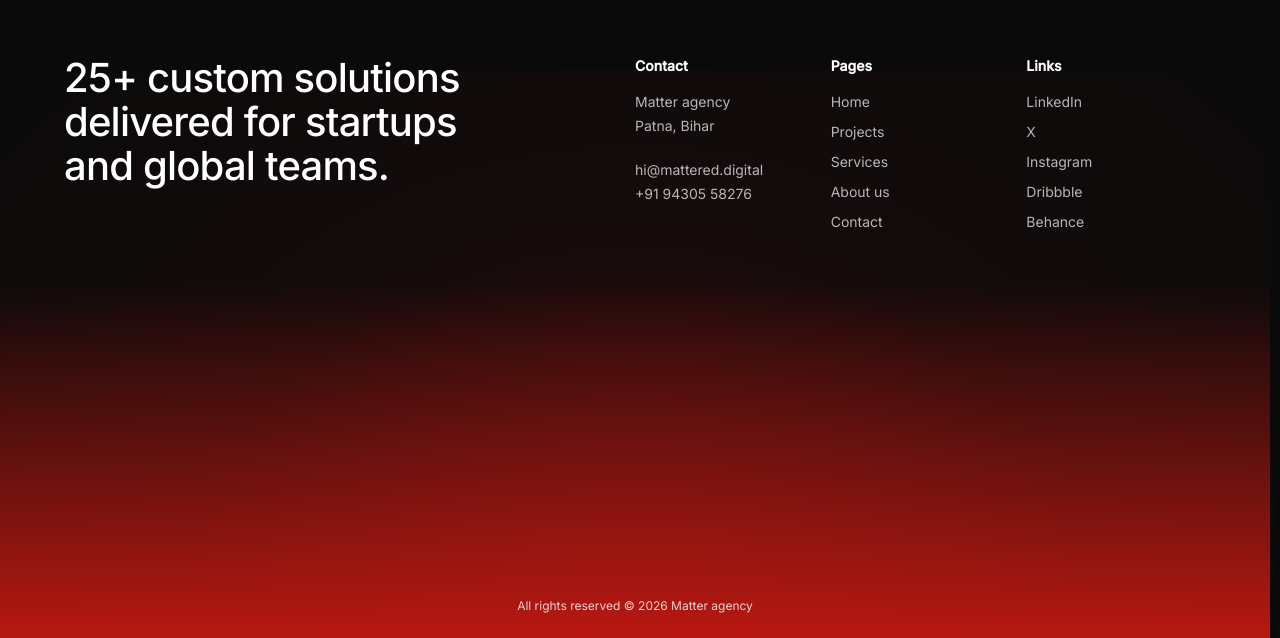
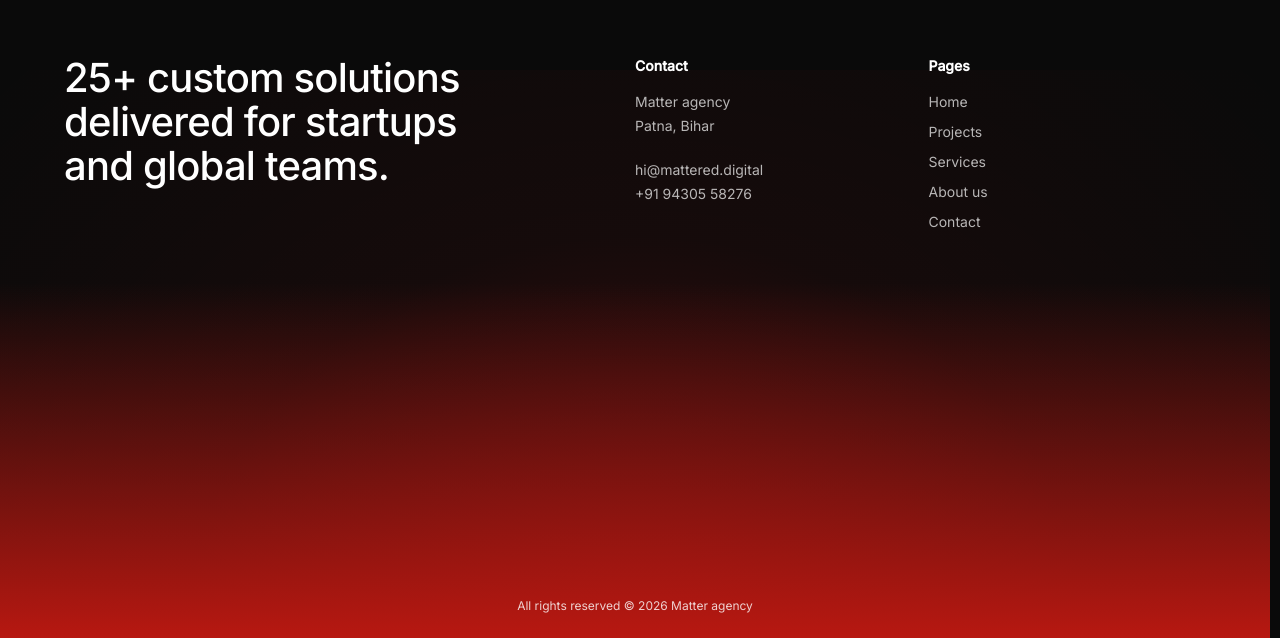
Before and after one commit to mattered-digital/Mattereddigital, a Next.js app: page / in a window 1280 px wide. Shown: the part 6106-6744 px from the top of the page. Built offline with nearby package versions, Linux system fonts and the light colour scheme.

Commit message:
fix: update Preloader visibility logic to prevent showing after initial load

```diff
--- a/components/Footer.tsx
+++ b/components/Footer.tsx
@@ -79,7 +79,7 @@ export default function Footer() {
         </div>
 
         {/* Right Columns */}
-        <div className="grid grid-cols-2 gap-10 sm:grid-cols-3 md:w-7/12 lg:w-1/2 md:gap-4">
+        <div className="grid grid-cols-1 md:grid-cols-2 gap-10  md:w-7/12 lg:w-1/2 md:gap-4">
           {/* Contact Column */}
           <div className="flex flex-col gap-6 text-sm">
             <div>
@@ -111,17 +111,7 @@ export default function Footer() {
             </div>
           </div>
 
-          {/* Links Column */}
-          <div className="flex flex-col text-sm">
-            <h4 className="mb-4 font-semibold text-white">Links</h4>
-            <div className="flex flex-col gap-2.5 text-white/70">
-              <a href="#" className="transition-colors hover:text-white">LinkedIn</a>
-              <a href="#" className="transition-colors hover:text-white">X</a>
-              <a href="#" className="transition-colors hover:text-white">Instagram</a>
-              <a href="#" className="transition-colors hover:text-white">Dribbble</a>
-              <a href="#" className="transition-colors hover:text-white">Behance</a>
-            </div>
-          </div>
+
         </div>
       </div>
 
--- a/components/Preloader.tsx
+++ b/components/Preloader.tsx
@@ -5,10 +5,23 @@ import { gsap, ScrollTrigger } from "@/lib/gsap";
 
 export default function Preloader() {
   const containerRef = useRef<HTMLDivElement>(null);
-  const [isVisible, setIsVisible] = useState(true);
+  const [isVisible, setIsVisible] = useState(false);
   const counterRef = useRef<HTMLSpanElement>(null);
 
   useEffect(() => {
+    const hasSeenPreloader = window.sessionStorage.getItem("matter-preloader-seen");
+
+    if (hasSeenPreloader === "true") {
+      return;
+    }
+
+    window.sessionStorage.setItem("matter-preloader-seen", "true");
+    setIsVisible(true);
+  }, []);
+
+  useEffect(() => {
+    if (!isVisible) return;
+
     const container = containerRef.current;
     if (!container) return;
 
@@ -57,7 +70,7 @@ export default function Preloader() {
       document.body.style.overflow = previousOverflow;
       context.revert();
     };
-  }, []);
+  }, [isVisible]);
 
   if (!isVisible) return null;
 
```
